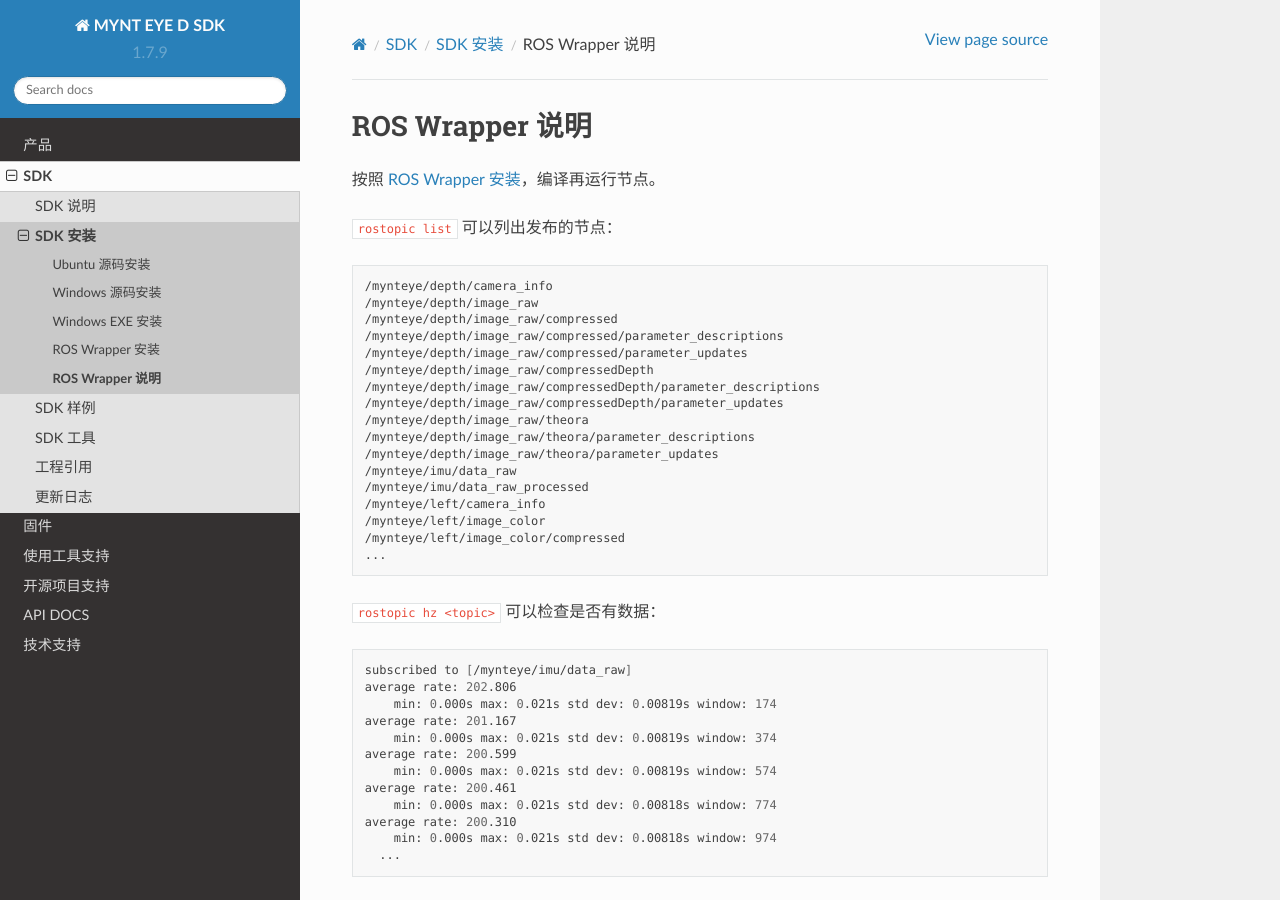
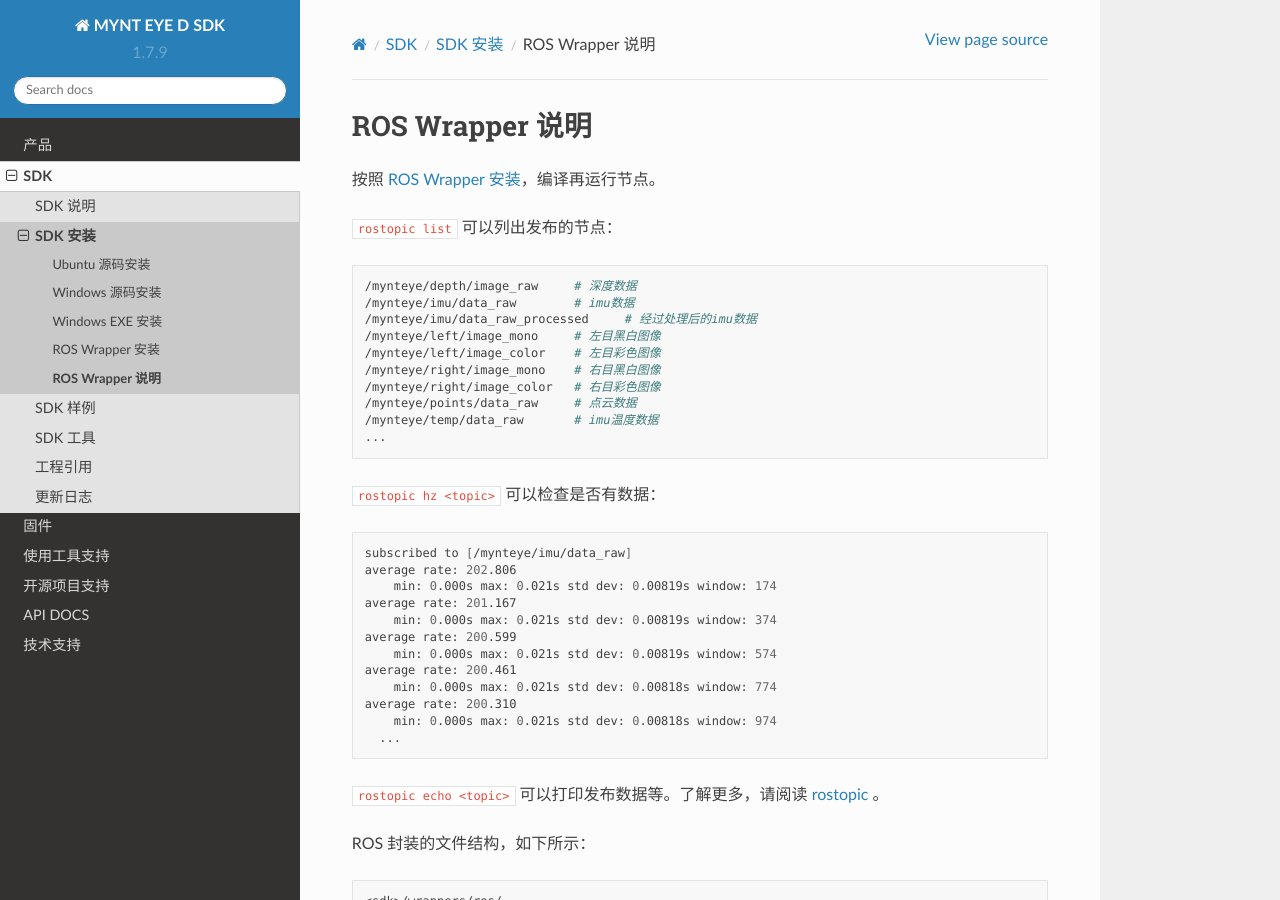
Before and after one commit to slightech/MYNT-EYE-D-SDK-Docs-zh_CN, a Sphinx documentation site: the page built from docs/sdk/install_ros_usage.rst, in a window 1280 px wide and 900 px high. Built offline with Sphinx 7.4.7 and the Read the Docs theme 2.0.0, drawn with Linux system fonts in a browser that asks for light colours.

Commit message:
docs(*): update ros topic

```diff
--- a/docs/sdk/install_ros_usage.rst
+++ b/docs/sdk/install_ros_usage.rst
@@ -9,22 +9,15 @@
 
 .. code-block:: bash
 
-   /mynteye/depth/camera_info
-   /mynteye/depth/image_raw
-   /mynteye/depth/image_raw/compressed
-   /mynteye/depth/image_raw/compressed/parameter_descriptions
-   /mynteye/depth/image_raw/compressed/parameter_updates
-   /mynteye/depth/image_raw/compressedDepth
-   /mynteye/depth/image_raw/compressedDepth/parameter_descriptions
-   /mynteye/depth/image_raw/compressedDepth/parameter_updates
-   /mynteye/depth/image_raw/theora
-   /mynteye/depth/image_raw/theora/parameter_descriptions
-   /mynteye/depth/image_raw/theora/parameter_updates
-   /mynteye/imu/data_raw
-   /mynteye/imu/data_raw_processed
-   /mynteye/left/camera_info
-   /mynteye/left/image_color
-   /mynteye/left/image_color/compressed
+   /mynteye/depth/image_raw     # 深度数据
+   /mynteye/imu/data_raw        # imu数据
+   /mynteye/imu/data_raw_processed     # 经过处理后的imu数据
+   /mynteye/left/image_mono     # 左目黑白图像
+   /mynteye/left/image_color    # 左目彩色图像
+   /mynteye/right/image_mono    # 右目黑白图像
+   /mynteye/right/image_color   # 右目彩色图像
+   /mynteye/points/data_raw     # 点云数据
+   /mynteye/temp/data_raw       # imu温度数据
    ...
 
 ``rostopic hz <topic>`` 可以检查是否有数据：
```
